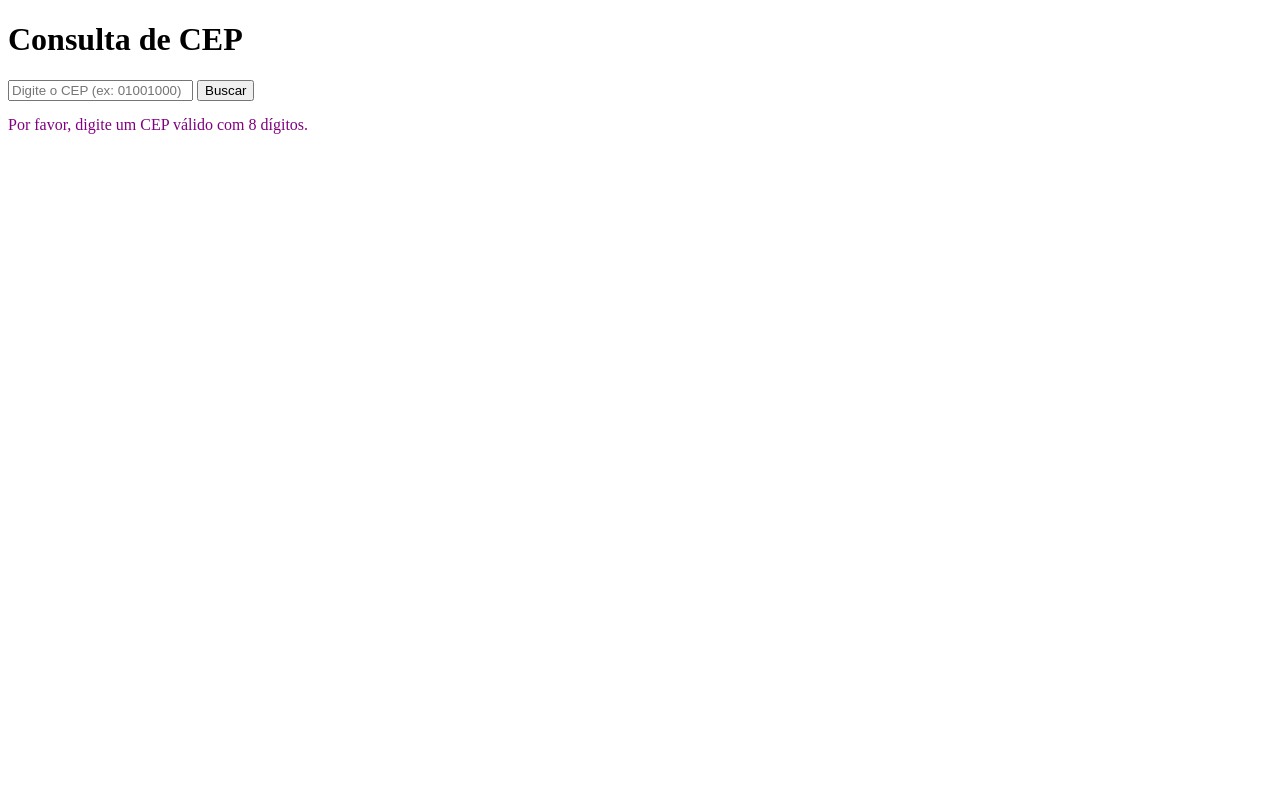
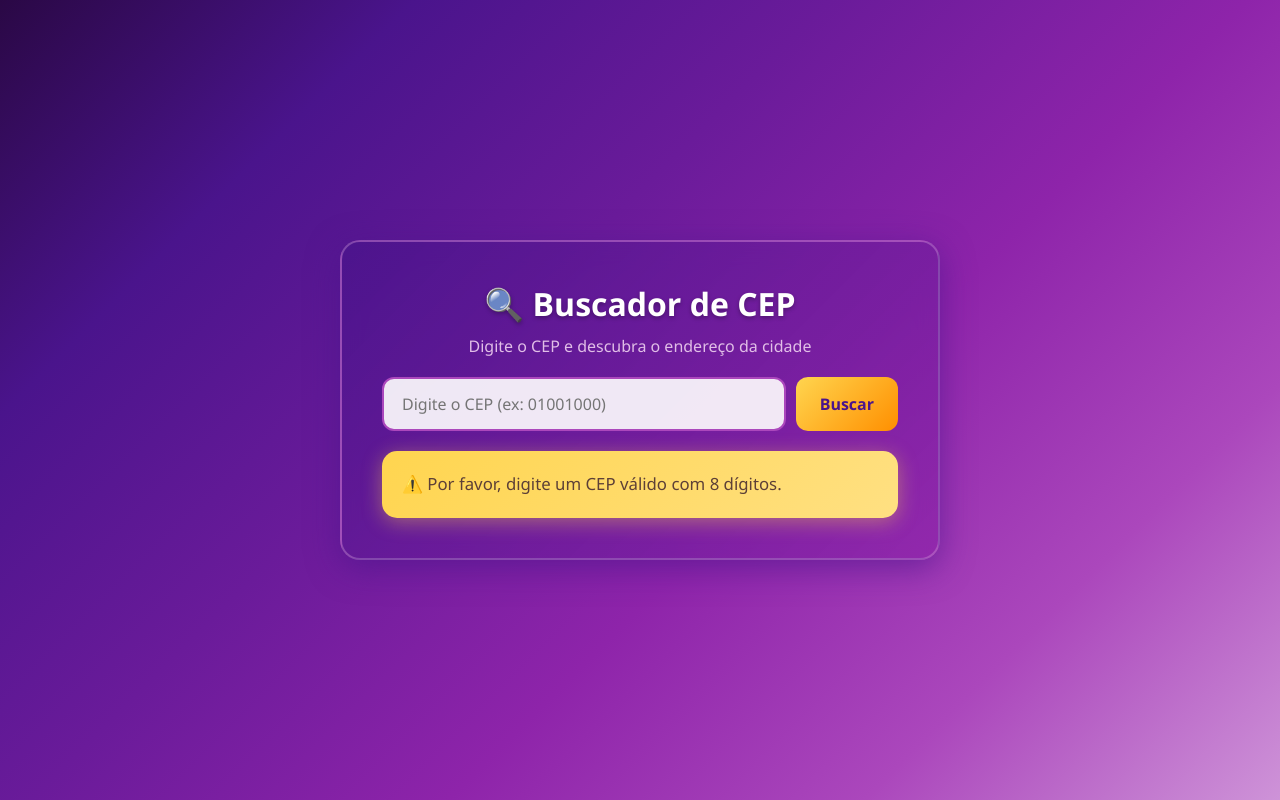
Before and after one commit to Yssaaaaaaaaaaaaaaaaaaaaaaaaaaaaaaaaaa/pesquisador-de-cep, a plain HTML site: page index.html in a window 1280 px wide. Both pictures are taken after a click on the button "Buscar". Drawn offline with Linux system fonts and the light colour scheme.

Commit message:
atualização do layout

```diff
--- a/index.html
+++ b/index.html
@@ -3,18 +3,165 @@
 <head>
   <meta charset="UTF-8">
   <meta name="viewport" content="width=device-width, initial-scale=1.0">
-  <title>Busca CEP</title>
+  <title>🔍 Busca CEP</title>
+  <style>
+    * {
+      margin: 0;
+      padding: 0;
+      box-sizing: border-box;
+      font-family: 'Segoe UI', Tahoma, Geneva, Verdana, sans-serif;
+    }
+
+    body {
+      background: linear-gradient(135deg, #2a0845 0%, #4a148c 20%, #6a1b9a 40%, #8e24aa 60%, #ab47bc 80%, #ce93d8 100%);
+      min-height: 100vh;
+      display: flex;
+      justify-content: center;
+      align-items: center;
+      padding: 20px;
+    }
+
+    .container {
+      background: linear-gradient(135deg, rgba(74, 20, 140, 0.85), rgba(142, 36, 170, 0.75));
+      backdrop-filter: blur(12px);
+      border-radius: 20px;
+      padding: 40px;
+      max-width: 600px;
+      width: 100%;
+      box-shadow: 0 8px 32px rgba(74, 20, 140, 0.6);
+      border: 2px solid rgba(206, 147, 216, 0.4);
+    }
+
+    h1 {
+      text-align: center;
+      color: #fff;
+      font-size: 2rem;
+      margin-bottom: 10px;
+      text-shadow: 0 2px 4px rgba(0, 0, 0, 0.3);
+    }
+
+    .subtitle {
+      text-align: center;
+      color: #e1bee7;
+      margin-bottom: 20px;
+    }
+
+    .search-box {
+      display: flex;
+      gap: 10px;
+      margin-bottom: 10px;
+    }
+
+    input[type="text"] {
+      flex: 1;
+      padding: 14px 18px;
+      font-size: 1rem;
+      border: 2px solid #ab47bc;
+      border-radius: 12px;
+      outline: none;
+      background: rgba(255, 255, 255, 0.9);
+      color: #4a148c;
+      transition: all 0.3s;
+    }
+
+    input[type="text"]:focus {
+      border-color: #ffd54f;
+      box-shadow: 0 0 15px rgba(255, 213, 79, 0.5);
+    }
+
+    .btn-buscar {
+      padding: 14px 24px;
+      font-size: 1rem;
+      font-weight: bold;
+      background: linear-gradient(135deg, #ffd54f, #ff8f00);
+      color: #4a148c;
+      border: none;
+      border-radius: 12px;
+      cursor: pointer;
+      transition: transform 0.2s, box-shadow 0.2s;
+    }
+
+    .btn-buscar:hover {
+      transform: scale(1.05);
+      box-shadow: 0 4px 15px rgba(255, 213, 79, 0.4);
+    }
+
+    /* Resultado */
+    #resultado {
+      margin-top: 20px;
+      padding: 20px;
+      border-radius: 15px;
+      font-size: 1.05rem;
+      line-height: 1.6;
+      transition: all 0.4s;
+      display: none;
+    }
+
+    #resultado.show {
+      display: block;
+      animation: fadeInUp 0.5s ease forwards;
+    }
+
+    #resultado h3 {
+      font-size: 1.3rem;
+      margin-bottom: 12px;
+    }
+
+    #resultado p {
+      margin: 5px 0;
+      padding: 8px 12px;
+      background: rgba(255, 255, 255, 0.15);
+      border-radius: 8px;
+    }
+
+    #resultado p strong {
+      display: inline-block;
+      min-width: 100px;
+    }
+
+    /* Cores da mensagem */
+    .mensagem-sucesso {
+      background: linear-gradient(135deg, #00c853, #69f0ae);
+      color: #064e2b;
+      box-shadow: 0 4px 20px rgba(0, 200, 83, 0.4);
+    }
+
+    .mensagem-erro {
+      background: linear-gradient(135deg, #ff1744, #ff8a80);
+      color: #fff;
+      box-shadow: 0 4px 20px rgba(255, 23, 68, 0.4);
+    }
+
+    .mensagem-aviso {
+      background: linear-gradient(135deg, #ffd54f, #ffe082);
+      color: #5d4037;
+      box-shadow: 0 4px 20px rgba(255, 213, 79, 0.4);
+    }
+
+    @keyframes fadeInUp {
+      from {
+        opacity: 0;
+        transform: translateY(20px);
+      }
+      to {
+        opacity: 1;
+        transform: translateY(0);
+      }
+    }
+  </style>
 </head>
 <body>
+  <div class="container">
+    <h1>🔍 Buscador de CEP</h1>
+    <p class="subtitle">Digite o CEP e descubra o endereço da cidade</p>
 
-  <h1>Consulta de CEP</h1>
+    <div class="search-box">
+      <input type="text" id="cepInput" placeholder="Digite o CEP (ex: 01001000)" maxlength="8">
+      <button class="btn-buscar" onclick="buscarCEP()">Buscar</button>
+    </div>
 
-  <div>
-    <input type="text" id="cepInput" placeholder="Digite o CEP (ex: 01001000)">
-    <button onclick="buscarCEP()">Buscar</button>
+    <div id="resultado"></div>
   </div>
-
-  <div id="resultado" style="margin-top: 15px;"></div>
 
   <script src="script.js"></script>
 </body>
--- a/script.js
+++ b/script.js
@@ -4,18 +4,18 @@ async function buscarCEP() {
 
   // Limpa o resultado anterior
   resultadoDiv.innerHTML = "";
+  resultadoDiv.classList.remove("show", "mensagem-sucesso", "mensagem-erro", "mensagem-aviso");
 
   // Validação básica do tamanho do CEP
   if (cep.length !== 8 || isNaN(cep)) {
-      resultadoDiv.style.color = "purple";
-      resultadoDiv.innerText = "Por favor, digite um CEP válido com 8 dígitos.";
+    resultadoDiv.classList.add("mensagem-aviso", "show");
+    resultadoDiv.innerText = "⚠️ Por favor, digite um CEP válido com 8 dígitos.";
     return;
   }
 
-    const url = `https://viacep.com.br/ws/${cep}/json/`;
-
   try {
-      const resposta = await fetch(url);
+    // Busca principal via ViaCEP
+    const resposta = await fetch(`https://viacep.com.br/ws/${cep}/json/`);
 
     // Verifica erro HTTP (status fora da faixa 200-299)
     if (!resposta.ok) {
@@ -26,22 +26,37 @@ async function buscarCEP() {
 
     // A API ViaCEP retorna { erro: true } quando o CEP não existe no banco deles
     if (dados.erro) {
-        resultadoDiv.style.color = "purple";
-        resultadoDiv.innerText = "CEP não encontrado.";
+      resultadoDiv.classList.add("mensagem-erro", "show");
+      resultadoDiv.innerText = "❌ CEP não encontrado.";
       return;
     }
 
-      // Exibe os dados retornados
-      resultadoDiv.style.color = "pink";
+    // Busca o DDD da cidade via BrasilAPI
+    let ddd = "—";
+    try {
+      const respostaDdd = await fetch(`https://brasilapi.com.br/api/cep/v1/${cep}`);
+      if (respostaDdd.ok) {
+        const dadosDdd = await respostaDdd.json();
+        ddd = dadosDdd.ddd || "—";
+      }
+    } catch (e) {
+      // Se a BrasilAPI falhar, mostramos "—" para o DDD
+    }
+
+    // Exibe os dados retornados com mensagem colorida de sucesso
+    resultadoDiv.classList.add("mensagem-sucesso", "show");
     resultadoDiv.innerHTML = `
+      <h3>✅ CEP encontrado!</h3>
       <p><strong>Logradouro:</strong> ${dados.logradouro}</p>
+      <p><strong>Complemento:</strong> ${dados.complemento || "—"}</p>
       <p><strong>Bairro:</strong> ${dados.bairro}</p>
       <p><strong>Cidade:</strong> ${dados.localidade}</p>
       <p><strong>Estado:</strong> ${dados.uf}</p>
+      <p><strong>DDD:</strong> (${ddd})</p>
     `;
 
   } catch (erro) {
-      resultadoDiv.style.color = "purple";
-      resultadoDiv.innerText = "Ocorreu um erro ao buscar o CEP. Tente novamente mais tarde.";
+    resultadoDiv.classList.add("mensagem-erro", "show");
+    resultadoDiv.innerText = "❌ Ocorreu um erro ao buscar o CEP. Tente novamente mais tarde.";
   }
 }
```
Lines whose indentation alone changed are shown as unchanged.
